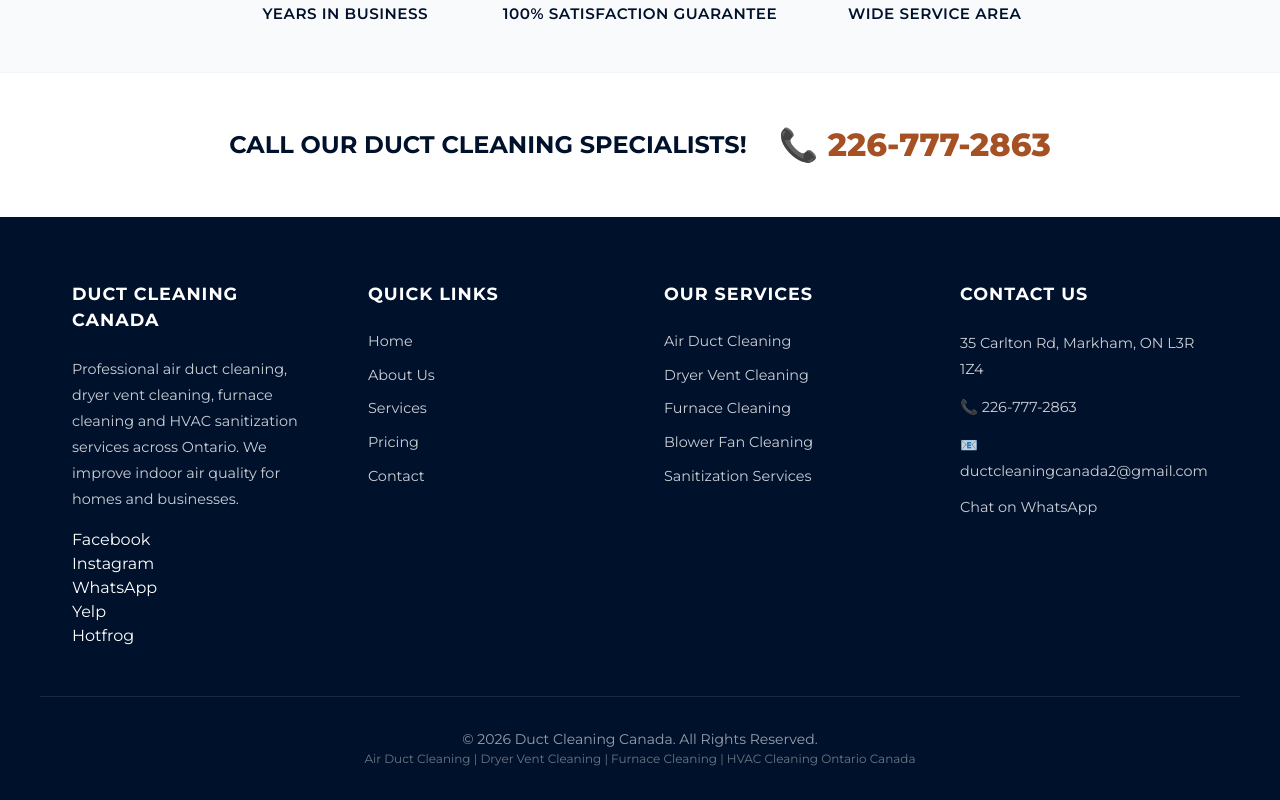
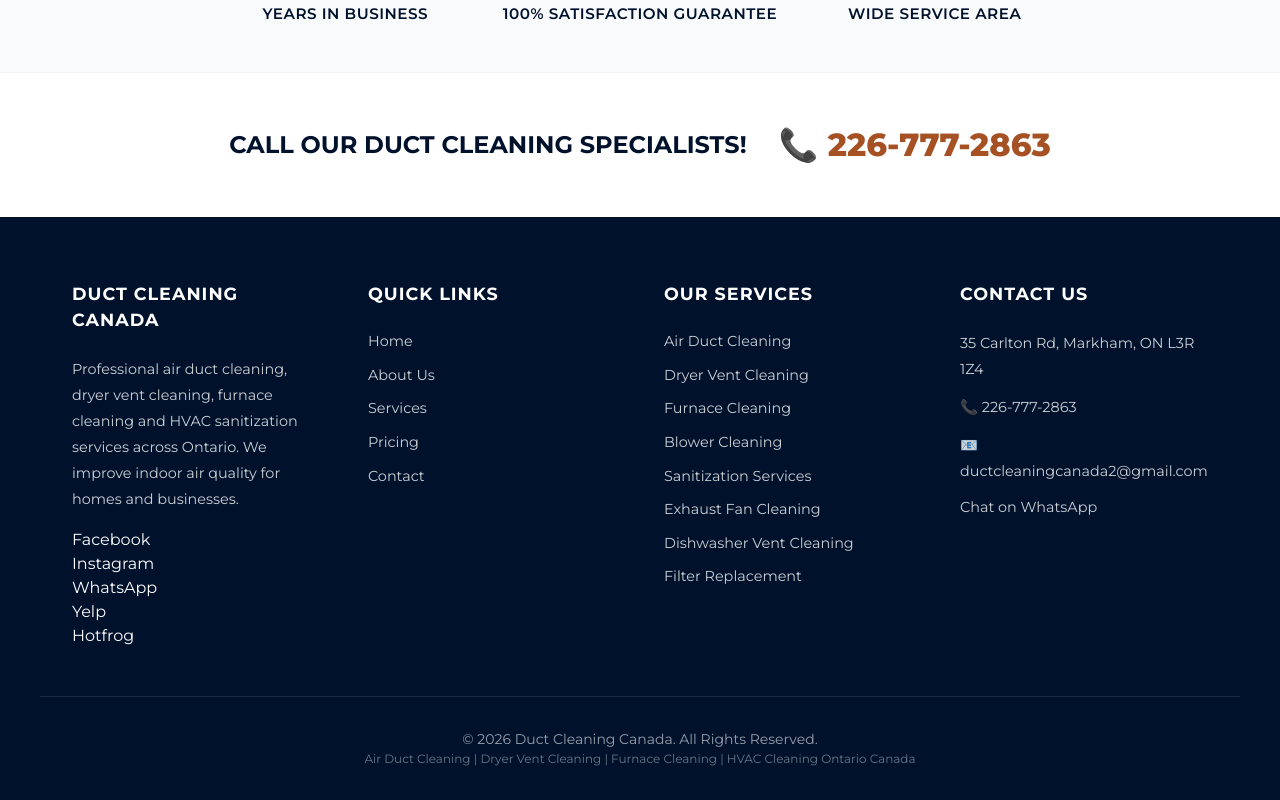
Before and after one commit to josph8487-prog/duct-Canada-original, a Next.js app: page /about in a window 1280 px wide. Shown: the part 1917-2717 px from the top of the page. Built offline with nearby package versions, Linux system fonts and the light colour scheme.

Commit message:
Update Footer.tsx

```diff
--- a/src/components/Footer.tsx
+++ b/src/components/Footer.tsx
@@ -71,8 +71,11 @@
               <Link href="/services">Air Duct Cleaning</Link>
               <Link href="/services">Dryer Vent Cleaning</Link>
               <Link href="/services">Furnace Cleaning</Link>
-              <Link href="/services">Blower Fan Cleaning</Link>
+              <Link href="/services">Blower Cleaning</Link>
               <Link href="/services">Sanitization Services</Link>
+              <Link href="/services">Exhaust Fan Cleaning</Link>
+              <Link href="/services">Dishwasher Vent Cleaning</Link>
+              <Link href="/services">Filter Replacement</Link>
             </div>
           </div>
 
```
